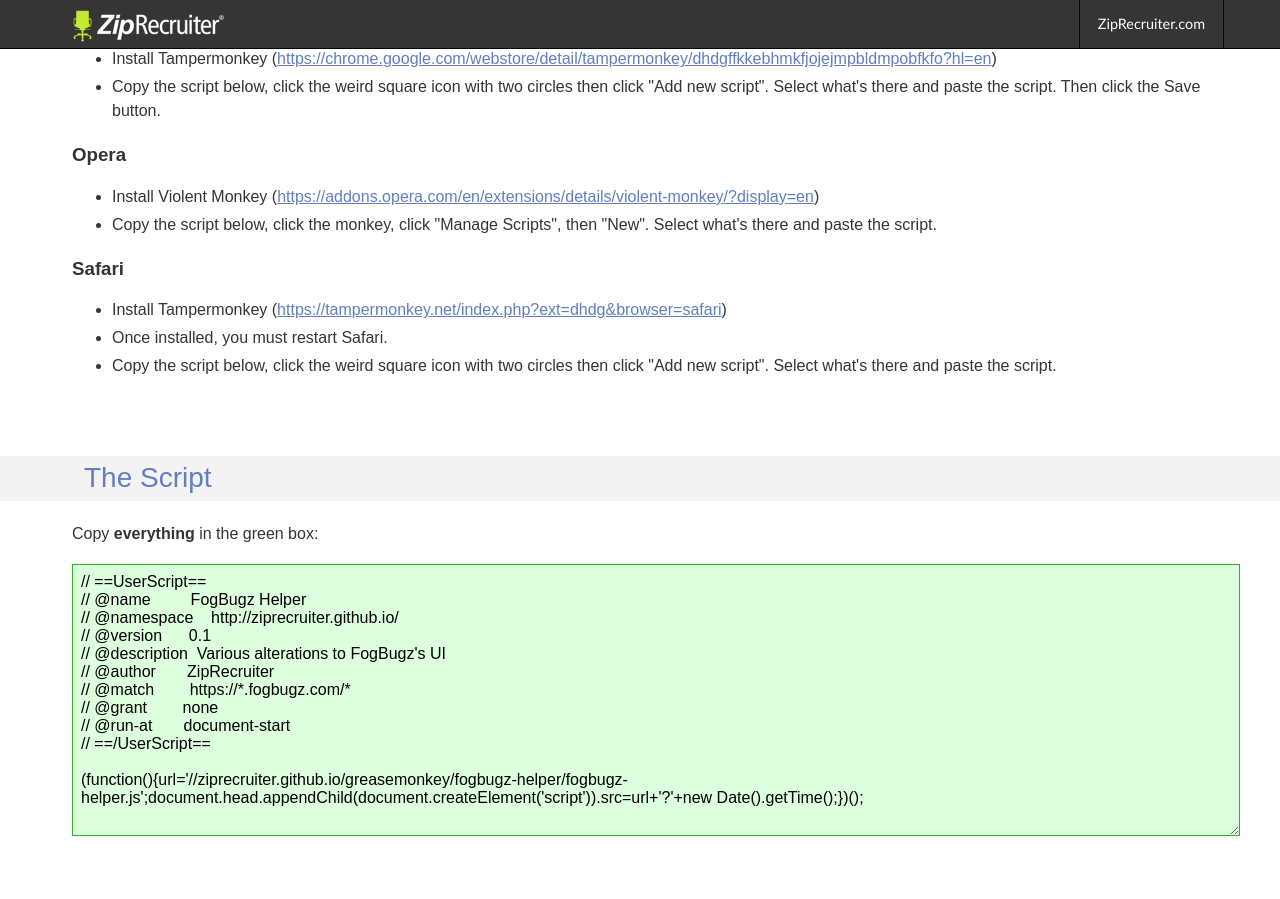
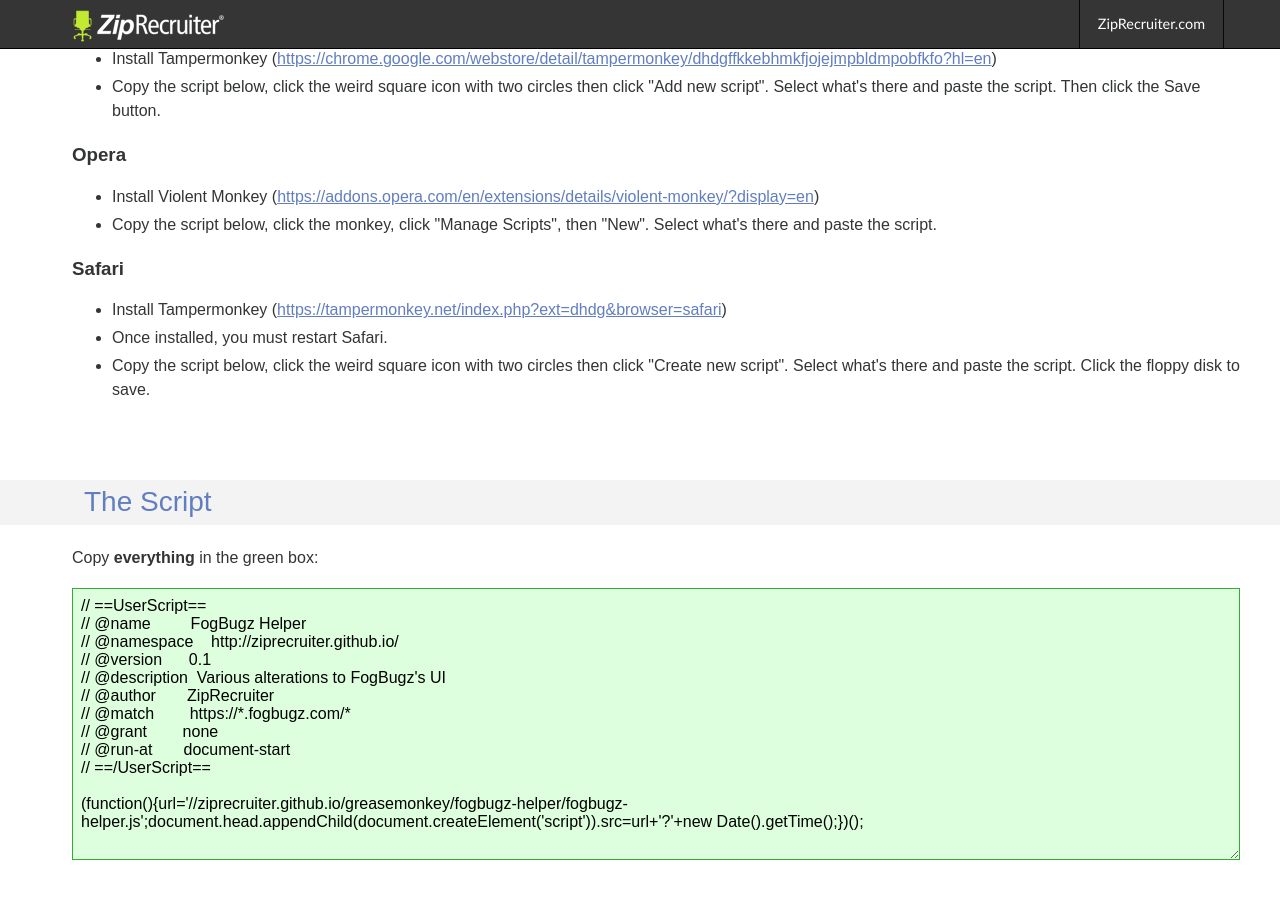
Before and after one commit to ZipRecruiter/ziprecruiter.github.io, a Jekyll site: the page built from greasemonkey/fogbugz-helper/index.html, in a window 1280 px wide and 900 px high, scrolled down 2578 px. Built offline with Jekyll 4.4.1, drawn with Linux system fonts in a browser that asks for light colours; Markdown is read by kramdown in place of the engine named in the settings; before the commit the page ends 3454 px from its top, so only the background shows below that.

Commit message:
Updating Safari instructions

```diff
--- a/greasemonkey/fogbugz-helper/index.html
+++ b/greasemonkey/fogbugz-helper/index.html
@@ -75,7 +75,7 @@
       <ul>
         <li>Install Tampermonkey (<a href="https://tampermonkey.net/index.php?ext=dhdg&browser=safari">https://tampermonkey.net/index.php?ext=dhdg&browser=safari</a>)</li>
         <li>Once installed, you must restart Safari.</li>
-        <li>Copy the script below, click the weird square icon with two circles then click "Add new script". Select what's there and paste the script.</li>
+        <li>Copy the script below, click the weird square icon with two circles then click "Create new script". Select what's there and paste the script. Click the floppy disk to save.</li>
       </ul>
     </div></div>
   </section>
```
